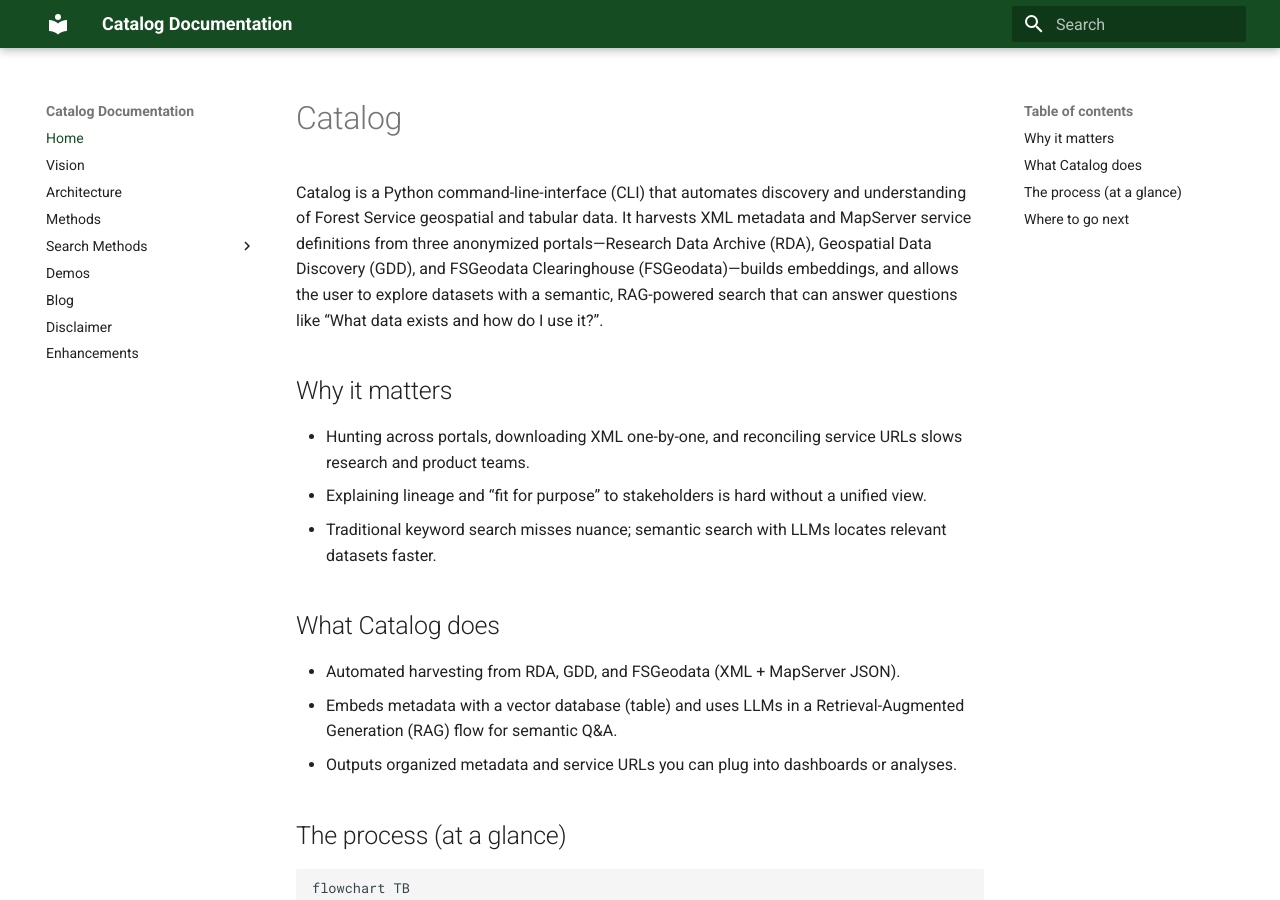
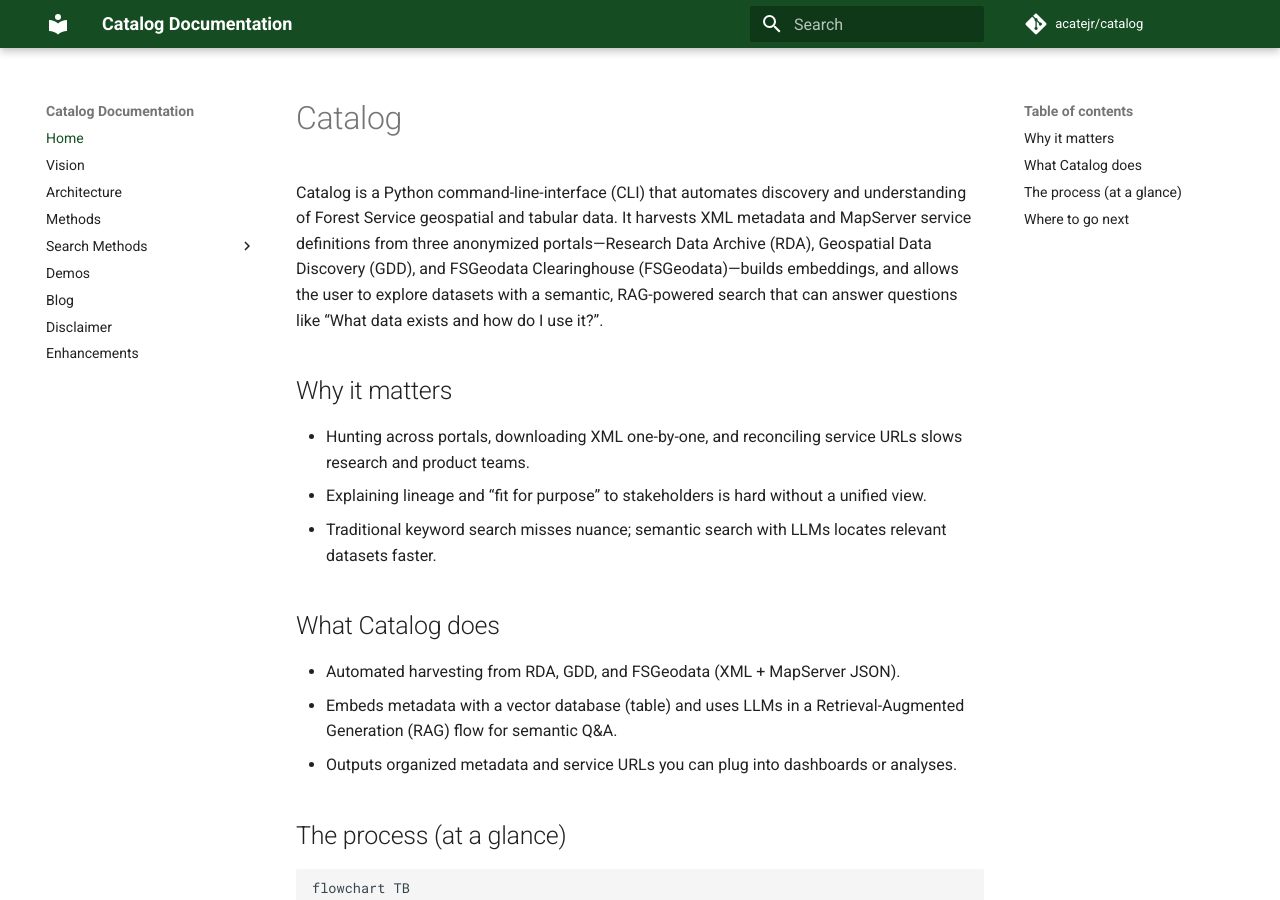
Before and after one commit to acatejr/catalog, an MkDocs documentation site: the page built from docs/index.md, in a window 1280 px wide and 900 px high. Built offline with MkDocs 1.6.1 and Material for MkDocs 9.7.7, drawn with Linux system fonts in a browser that asks for light colours; comment, search, counter and statistics services are not loaded.

Commit message:
Needed github repo link

```diff
--- a/mkdocs.yml
+++ b/mkdocs.yml
@@ -33,3 +33,6 @@ extra_css:
 
 extra_javascript:
   - javascripts/extra.js
+
+repo_url: https://github.com/acatejr/catalog
+repo_name: acatejr/catalog
```
